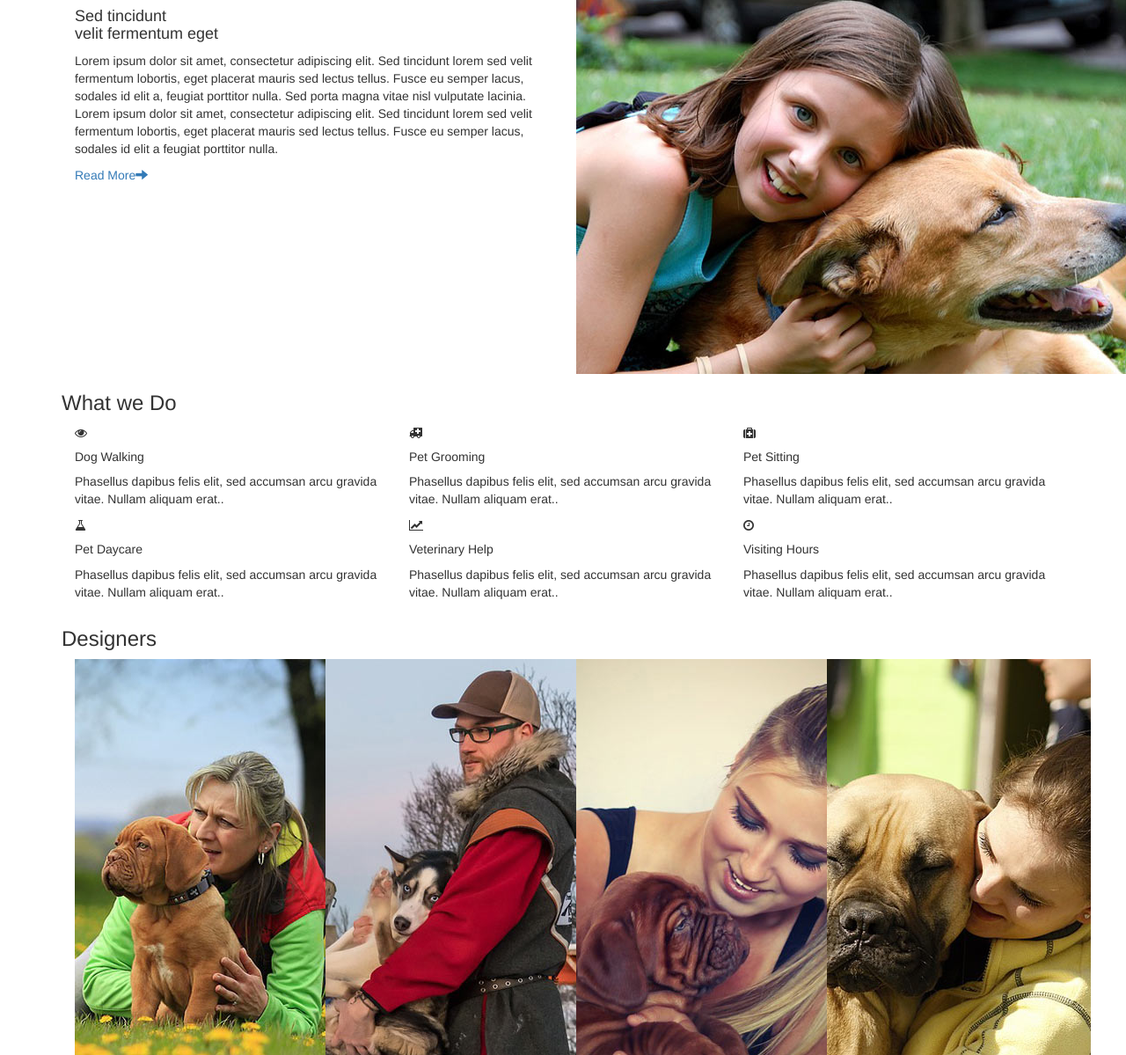
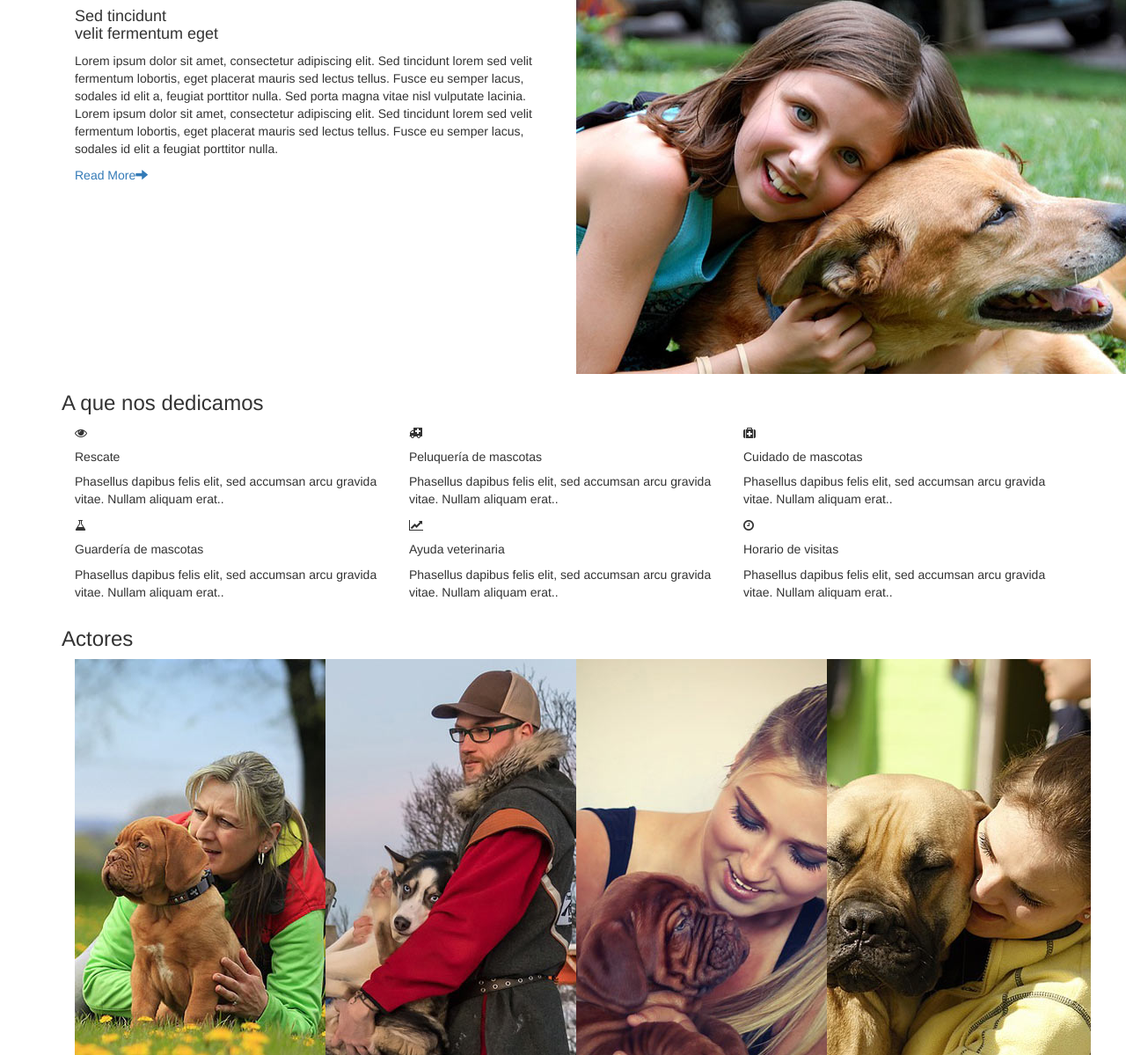
Before and after one commit to JoseDevApps/Pets, a Django app: page /about/ in a window 1280 px wide. Shown: the part 392-1591 px from the top of the page at 88% size. Run offline with Django 3.2, Linux system fonts and the light colour scheme; some libraries are stand-ins or nearby versions.

```diff
--- a/core/templates/core/about.html
+++ b/core/templates/core/about.html
@@ -16,7 +16,7 @@
 						nisl vulputate lacinia. Lorem ipsum dolor sit amet, consectetur adipiscing elit. Sed tincidunt lorem sed velit fermentum
 						lobortis, eget placerat mauris sed lectus tellus. Fusce eu semper lacus, sodales id elit a feugiat porttitor nulla.</p>
 
-					<a href="single.html" class="button button-isi"><span>Read More</span><i class="icon glyphicon glyphicon-arrow-right"></i></a>
+					<a href="#" class="button button-isi"><span>Read More</span><i class="icon glyphicon glyphicon-arrow-right"></i></a>
 				</div>
 				<div class="col-md-6 about-w3right">
 					<img src="{% static 'core/images/g4.jpg' %}" alt="" />
@@ -30,7 +30,7 @@
 	<!-- /services -->
 	<div class="agile_secives " id="services">
 		<div class="container">
-			<h3 class="agileits-title two">What we Do</h3>
+			<h3 class="agileits-title two">A que nos dedicamos</h3>
 			<div class="markets-grids">
 				<div class="col-md-4 w3ls-markets-grid">
 					<div class="agileits-icon-grid">
@@ -38,7 +38,7 @@
 							<i class="fa fa-eye" aria-hidden="true"></i>
 						</div>
 						<div class="icon-right">
-							<h5>Dog Walking</h5>
+							<h5>Rescate</h5>
 							<p>Phasellus dapibus felis elit, sed accumsan arcu gravida vitae. Nullam aliquam erat..</p>
 						</div>
 						<div class="clearfix"> </div>
@@ -50,7 +50,7 @@
 							<i class="fa fa-ambulance" aria-hidden="true"></i>
 						</div>
 						<div class="icon-right">
-							<h5>Pet Grooming</h5>
+							<h5>Peluquería de mascotas</h5>
 							<p>Phasellus dapibus felis elit, sed accumsan arcu gravida vitae. Nullam aliquam erat..</p>
 						</div>
 						<div class="clearfix"> </div>
@@ -62,7 +62,7 @@
 							<i class="fa fa-medkit" aria-hidden="true"></i>
 						</div>
 						<div class="icon-right">
-							<h5>Pet Sitting</h5>
+							<h5>Cuidado de mascotas</h5>
 							<p>Phasellus dapibus felis elit, sed accumsan arcu gravida vitae. Nullam aliquam erat..</p>
 						</div>
 						<div class="clearfix"> </div>
@@ -74,7 +74,7 @@
 							<i class="fa fa-flask" aria-hidden="true"></i>
 						</div>
 						<div class="icon-right">
-							<h5>Pet Daycare</h5>
+							<h5>Guardería de mascotas</h5>
 							<p>Phasellus dapibus felis elit, sed accumsan arcu gravida vitae. Nullam aliquam erat..</p>
 						</div>
 						<div class="clearfix"> </div>
@@ -86,7 +86,7 @@
 							<i class="fa fa-line-chart" aria-hidden="true"></i>
 						</div>
 						<div class="icon-right">
-							<h5>Veterinary Help</h5>
+							<h5>Ayuda veterinaria</h5>
 							<p>Phasellus dapibus felis elit, sed accumsan arcu gravida vitae. Nullam aliquam erat..</p>
 						</div>
 						<div class="clearfix"> </div>
@@ -98,7 +98,7 @@
 							<i class="fa fa-clock-o" aria-hidden="true"></i>
 						</div>
 						<div class="icon-right">
-							<h5>Visiting Hours</h5>
+							<h5>Horario de visitas</h5>
 							<p>Phasellus dapibus felis elit, sed accumsan arcu gravida vitae. Nullam aliquam erat..</p>
 						</div>
 						<div class="clearfix"> </div>
@@ -112,7 +112,7 @@
 	<!-- team -->
 	<div class="team">
 		<div class="container">
-			<h3 class="agileits-title">Designers</h3>
+			<h3 class="agileits-title">Actores</h3>
 			<div class="welcome-w3lsrow2">
 				<div class="col-sm-3 team-grid">
 					<div class="flip-container">
```
